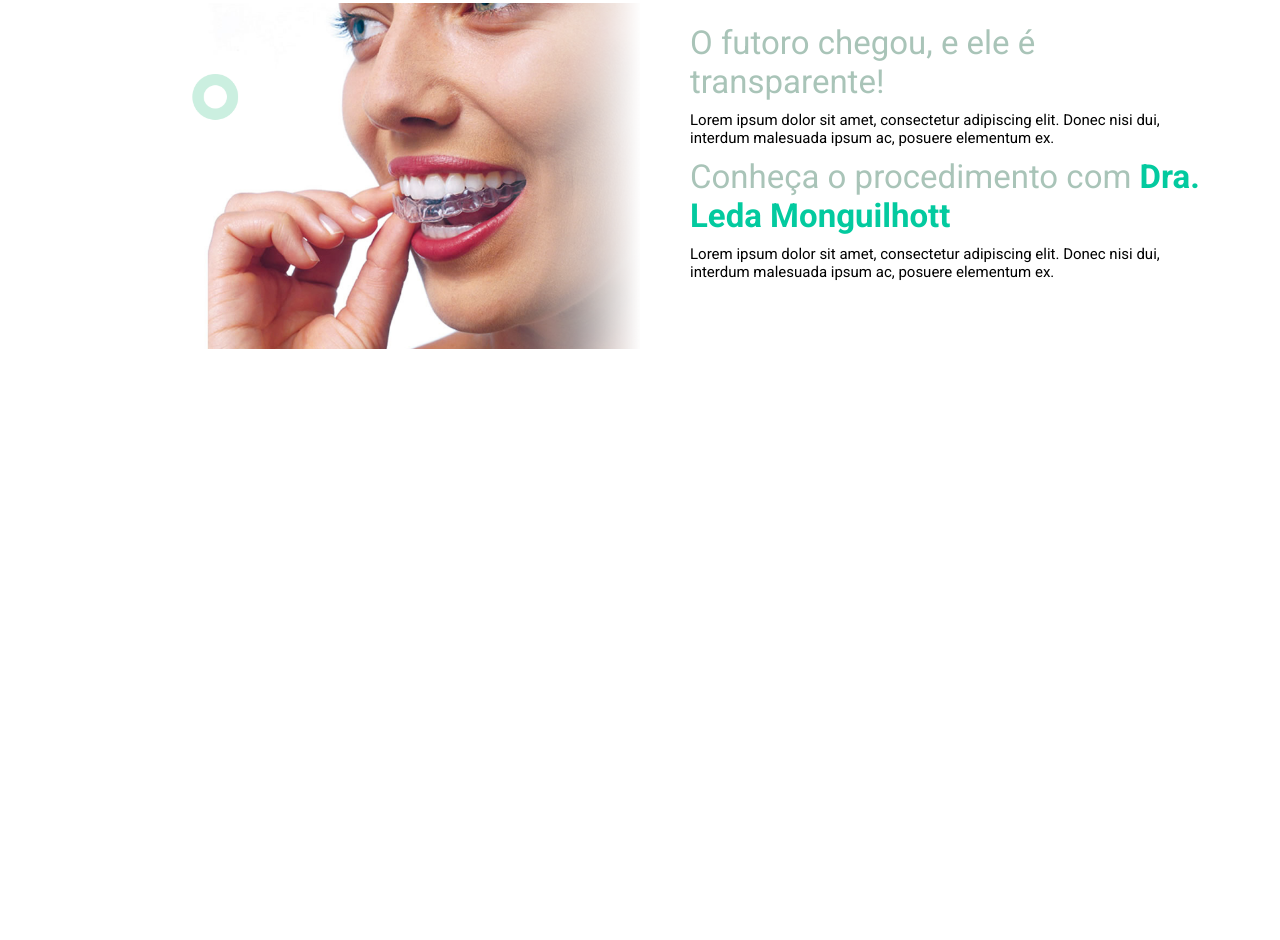
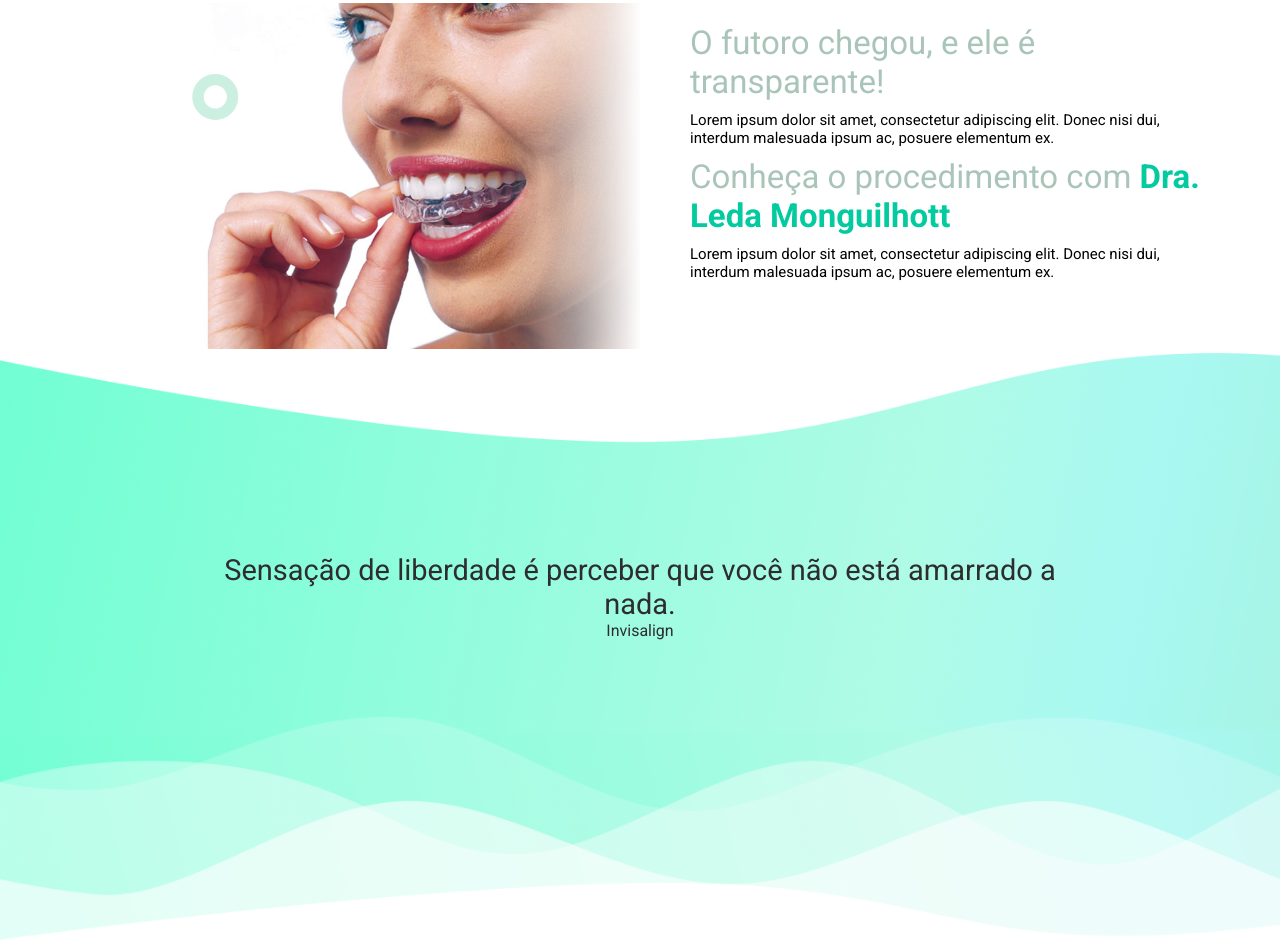
Before and after one commit to sabrinaaraujoo/Projeto_09, a plain HTML site: page index.html in a window 1280 px wide. Shown: the part 1257-2197 px from the top of the page. Before the commit the page ends 1610 px from the top, so only its background shows below. Drawn offline with nearby package versions, Linux system fonts and the light colour scheme.

Commit message:
section depoimentos

```diff
--- a/css/style.css
+++ b/css/style.css
@@ -222,6 +222,25 @@ section.diferenciais > .container{
     padding: 10px 50px;
 }
 
+section.depoimento{
+    width: 100%;
+    padding-top: 200px;
+    padding-bottom: 300px;
+    color: #2d2d2d;
+    text-align: center;
+    background-image: url('../images/bg_02.png');
+    background-size: cover;
+}
+
+section.depoimento h2{
+    font-weight: normal;
+    font-size: 29px;
+}
+
+section.depimentos p {
+    font-size: 15px;
+}
+
 @media screen and (max-width: 900px) {
     .content-header .one{
         text-align: center;
--- a/index.html
+++ b/index.html
@@ -101,9 +101,17 @@
                 <p>Lorem ipsum dolor sit amet, consectetur adipiscing elit. Donec nisi dui, interdum malesuada ipsum ac, posuere elementum ex.</p>
                 <h2>Conheça o procedimento com <b>Dra. Leda Monguilhott</b></h2>
                 <p>Lorem ipsum dolor sit amet, consectetur adipiscing elit. Donec nisi dui, interdum malesuada ipsum ac, posuere elementum ex.</p>
-            </div><!--sobre2-->
+            </div><!--padsobre-->
+            <div class="clear"></div>
         </div><!--container-->
-    </section><!--spbre-->
+    </section><!--sobre-->
+
+    <section class="depoimento">
+        <div class="container">
+            <h2>Sensação de liberdade é perceber que você não está amarrado a nada.</h2>
+            <p>Invisalign</p>
+        </div><!--container-->
+    </section><!--depoimento-->
 
     <script src="https://code.jquery.com/jquery-3.6.0.min.js"></script>
     <script type="text/javascript">
```
Also changed, not shown: images/bg_02.png (added).
